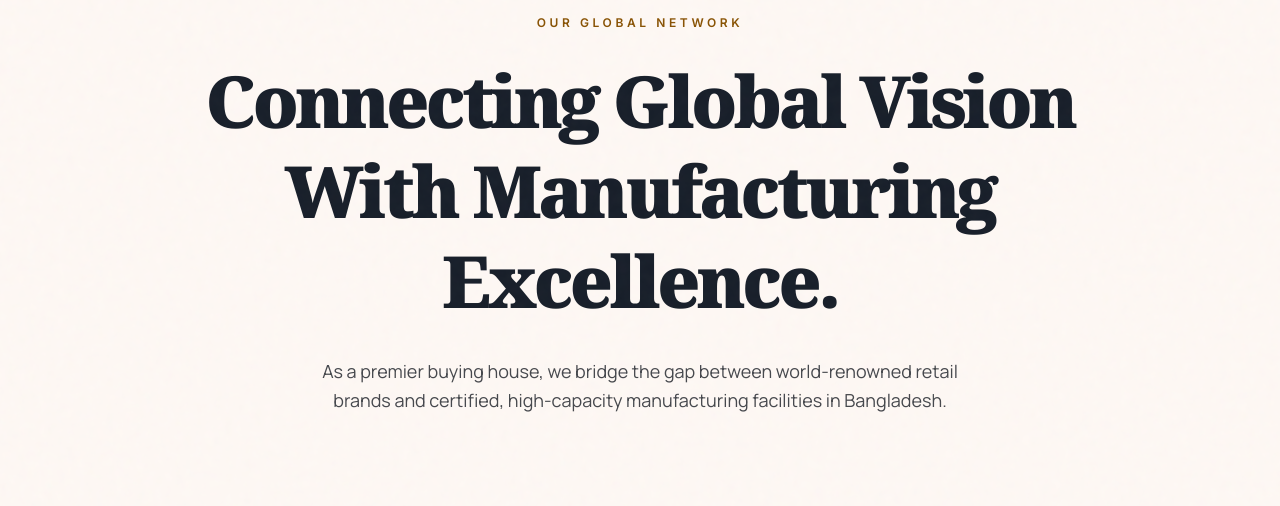
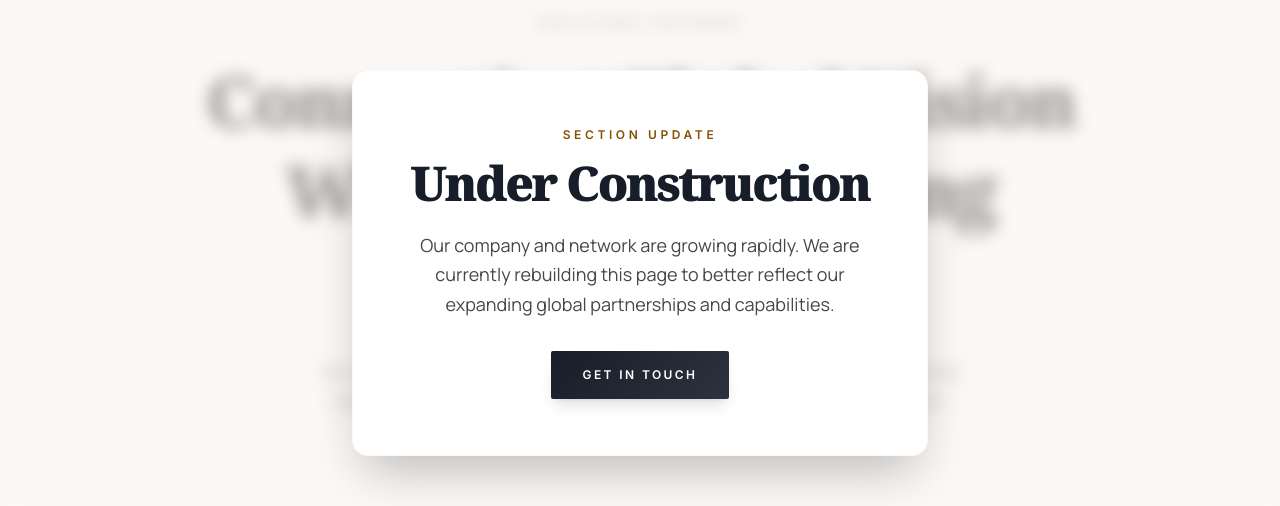
Before and after one commit to tanvirul96/ETC_Apperial_LTD_v2, a React (Vite) app in the folder client/: page /partners in a window 1280 px wide. Shown: the part 177-683 px from the top of the page. Built offline with nearby package versions, Linux system fonts and the light colour scheme; no server answers.

Commit message:
add Partners page with under construction overlay and layout structure

```diff
--- a/client/src/pages/Partners.jsx
+++ b/client/src/pages/Partners.jsx
@@ -6,7 +6,27 @@ import { Link } from 'react-router-dom';
 
 const Partners = () => {
   return (
-    <main className="pt-24 bg-surface noise-bg min-h-screen">
+    <div className="relative min-h-screen">
+      <div className="fixed inset-0 z-[45] flex items-center justify-center bg-surface/50 backdrop-blur-sm pt-20">
+        <div className="bg-white p-10 md:p-14 text-center rounded-2xl shadow-2xl border border-outline-variant/10 max-w-xl mx-4">
+          <motion.div
+            initial={{ scale: 0.9, opacity: 0, y: 20 }}
+            animate={{ scale: 1, opacity: 1, y: 0 }}
+            transition={{ duration: 0.6, type: 'spring' }}
+          >
+            <span className="text-secondary font-label font-bold tracking-[0.3em] uppercase text-xs mb-4 block">Section Update</span>
+            <h2 className="text-4xl md:text-5xl font-headline font-black text-primary mb-6 tracking-tighter">Under Construction</h2>
+            <p className="text-on-surface-variant font-body text-lg leading-relaxed mb-8">
+              Our company and network are growing rapidly. We are currently rebuilding this page to better reflect our expanding global partnerships and capabilities.
+            </p>
+            <Link to="/contact" className="inline-block editorial-gradient text-on-primary px-8 py-4 rounded-DEFAULT font-label text-xs uppercase tracking-[0.2em] font-bold shadow-lg hover:opacity-90 transition-all">
+              Get in Touch
+            </Link>
+          </motion.div>
+        </div>
+      </div>
+
+      <main className="pt-24 bg-surface noise-bg min-h-screen grayscale opacity-80 pointer-events-none select-none blur-[2px]">
         {/* Hero Section */}
         <section className="px-8 md:px-20 py-16 md:py-24">
           <div className="max-w-7xl mx-auto text-center">
@@ -19,7 +39,7 @@ const Partners = () => {
                 Our Global Network
               </span>
               <h1 className="text-4xl md:text-6xl lg:text-7xl font-headline font-black text-primary leading-tight tracking-tighter mb-8 max-w-4xl mx-auto">
-              Connecting Global Vision <br className="hidden md:block"/> With Manufacturing Excellence.
+                Connecting Global Vision <br className="hidden md:block" /> With Manufacturing Excellence.
               </h1>
               <p className="text-on-surface-variant font-body text-lg max-w-2xl mx-auto leading-relaxed">
                 As a premier buying house, we bridge the gap between world-renowned retail brands and certified, high-capacity manufacturing facilities in Bangladesh.
@@ -186,6 +206,7 @@ const Partners = () => {
           </div>
         </section>
       </main>
+    </div>
   );
 };
 
```
Lines whose indentation alone changed are shown as unchanged.
